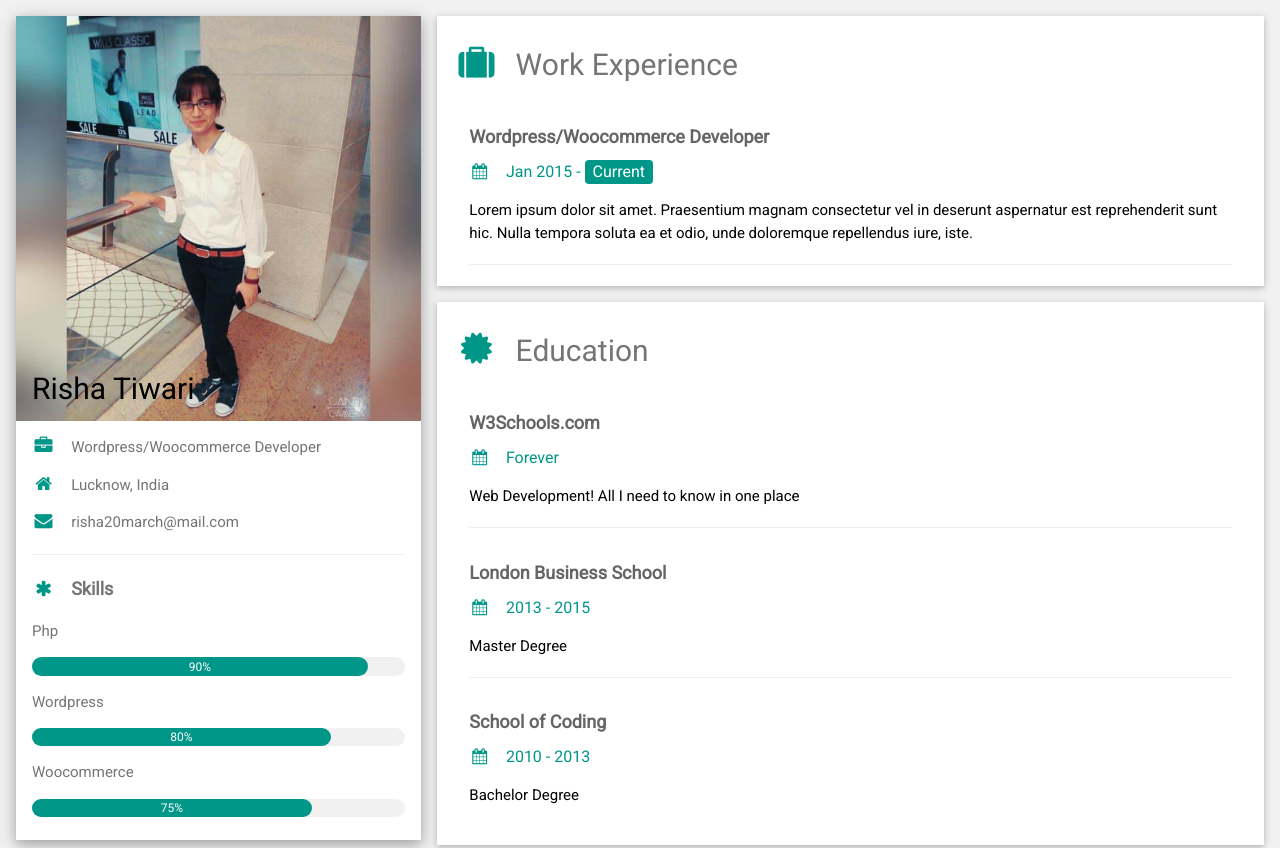
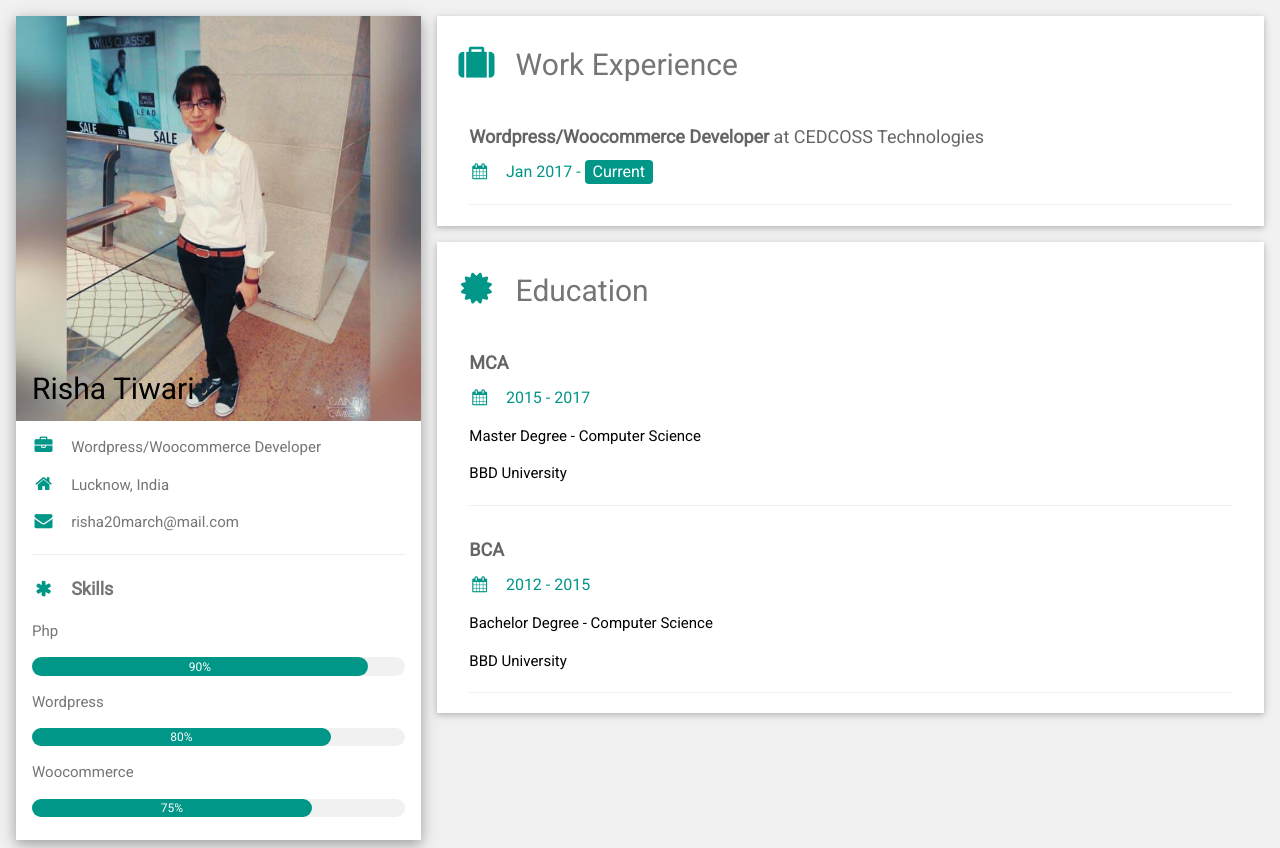
Before and after one commit to rishatiwari/rishatiwari.github.io, a plain HTML site: page index.html in a window 1280 px wide. Shown: the top 848 px of the page. Drawn offline with nearby package versions, Linux system fonts and the light colour scheme.

Commit message:
initial commit

```diff
--- a/index.html
+++ b/index.html
@@ -61,9 +61,9 @@ html,body,h1,h2,h3,h4,h5,h6 {font-family: "Roboto", sans-serif}
       <div class="w3-container w3-card w3-white w3-margin-bottom">
         <h2 class="w3-text-grey w3-padding-16"><i class="fa fa-suitcase fa-fw w3-margin-right w3-xxlarge w3-text-teal"></i>Work Experience</h2>
         <div class="w3-container">
-          <h5 class="w3-opacity"><b>Wordpress/Woocommerce Developer</b></h5>
-          <h6 class="w3-text-teal"><i class="fa fa-calendar fa-fw w3-margin-right"></i>Jan 2015 - <span class="w3-tag w3-teal w3-round">Current</span></h6>
-          <p>Lorem ipsum dolor sit amet. Praesentium magnam consectetur vel in deserunt aspernatur est reprehenderit sunt hic. Nulla tempora soluta ea et odio, unde doloremque repellendus iure, iste.</p>
+          <h5 class="w3-opacity"><b>Wordpress/Woocommerce Developer</b> at CEDCOSS Technologies</h5>
+          <h6 class="w3-text-teal"><i class="fa fa-calendar fa-fw w3-margin-right"></i>Jan 2017 - <span class="w3-tag w3-teal w3-round">Current</span></h6>
+          <p></p>
           <hr>
         </div>
       </div>
@@ -71,21 +71,18 @@ html,body,h1,h2,h3,h4,h5,h6 {font-family: "Roboto", sans-serif}
       <div class="w3-container w3-card w3-white">
         <h2 class="w3-text-grey w3-padding-16"><i class="fa fa-certificate fa-fw w3-margin-right w3-xxlarge w3-text-teal"></i>Education</h2>
         <div class="w3-container">
-          <h5 class="w3-opacity"><b>W3Schools.com</b></h5>
-          <h6 class="w3-text-teal"><i class="fa fa-calendar fa-fw w3-margin-right"></i>Forever</h6>
-          <p>Web Development! All I need to know in one place</p>
+          <h5 class="w3-opacity"><b>MCA</b></h5>
+          <h6 class="w3-text-teal"><i class="fa fa-calendar fa-fw w3-margin-right"></i>2015 - 2017</h6>
+          <p>Master Degree - Computer Science</p>
+          <p>BBD University</p>
           <hr>
         </div>
         <div class="w3-container">
-          <h5 class="w3-opacity"><b>London Business School</b></h5>
-          <h6 class="w3-text-teal"><i class="fa fa-calendar fa-fw w3-margin-right"></i>2013 - 2015</h6>
-          <p>Master Degree</p>
+          <h5 class="w3-opacity"><b>BCA</b></h5>
+          <h6 class="w3-text-teal"><i class="fa fa-calendar fa-fw w3-margin-right"></i>2012 - 2015</h6>
+          <p>Bachelor Degree - Computer Science</p>
+          <p>BBD University</p>
           <hr>
-        </div>
-        <div class="w3-container">
-          <h5 class="w3-opacity"><b>School of Coding</b></h5>
-          <h6 class="w3-text-teal"><i class="fa fa-calendar fa-fw w3-margin-right"></i>2010 - 2013</h6>
-          <p>Bachelor Degree</p><br>
         </div>
       </div>
 
```
